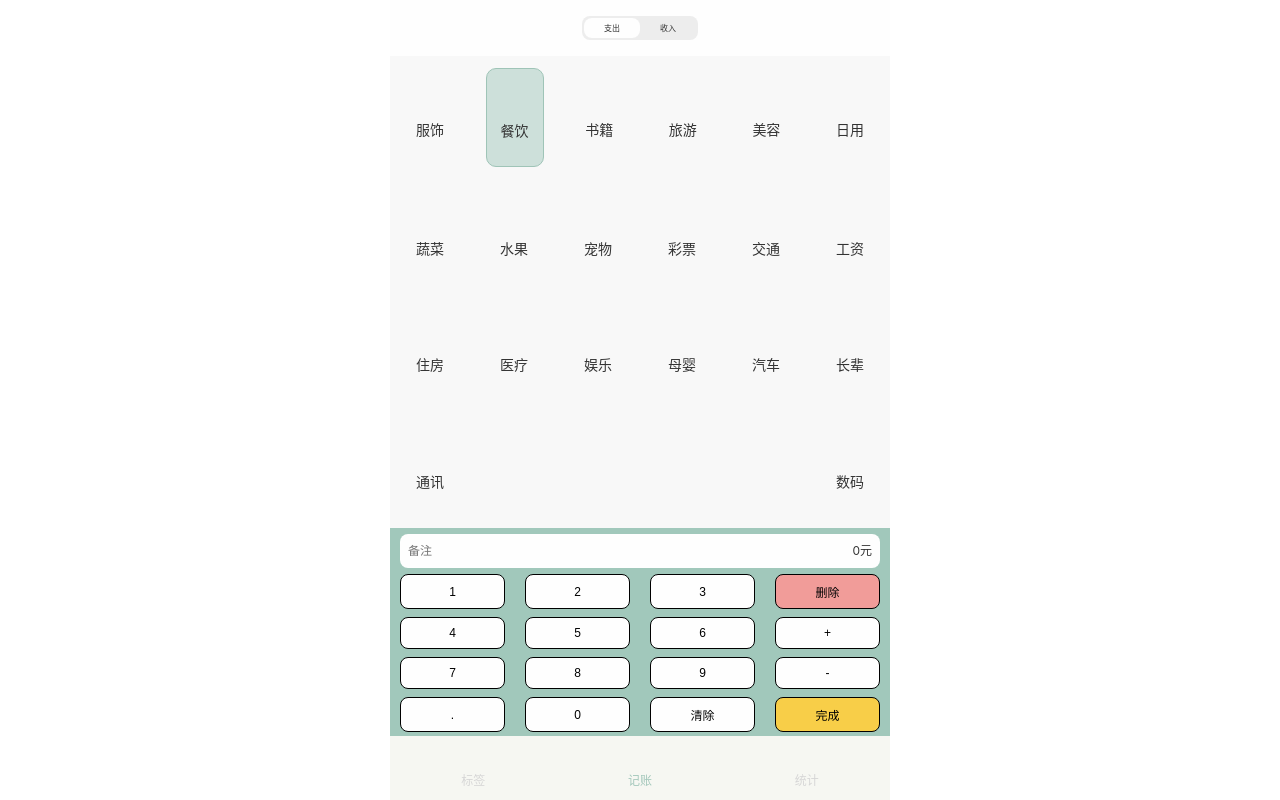
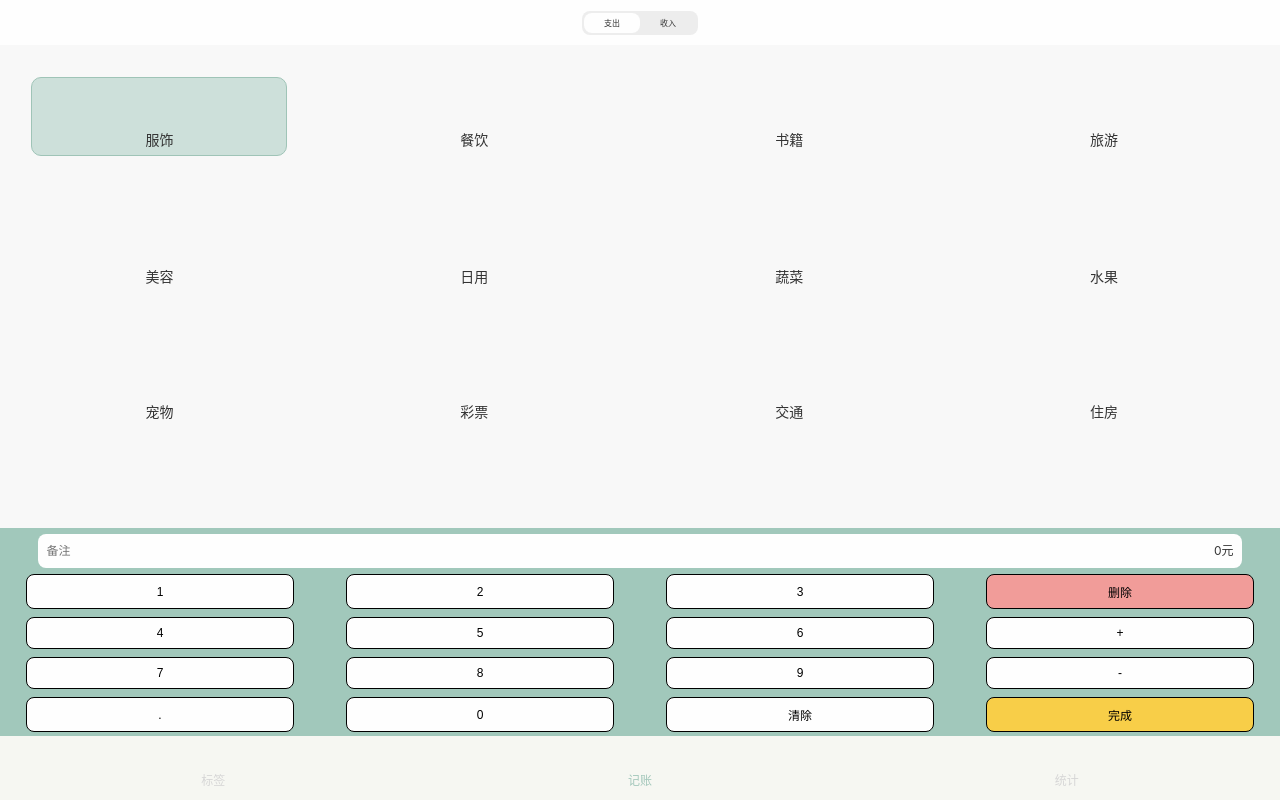
Before and after one commit to Amayw/tallybookblue, a Vue app: page /labels#/money in a window 1280 px wide. Built offline with nearby package versions, Linux system fonts and the light colour scheme.

Commit message:
隐藏滚动条，修复记录图标初始值bug,修复tags组件平均布局

```diff
--- a/src/App.vue
+++ b/src/App.vue
@@ -8,9 +8,23 @@
 @import "assets/style/reset.scss";
 @import "assets/style/helper.scss";
 
-
+/*::-webkit-scrollbar {*/
+/*  display: none;*/
+/*}*/
+html {
+  overflow: scroll;
+  overflow-x: hidden;
+}
+::-webkit-scrollbar {
+  width: 0px;  /* Remove scrollbar space */
+  background: transparent;  /* Optional: just make scrollbar invisible */
+}
+/* Optional: show position indicator in red */
+::-webkit-scrollbar-thumb {
+  background: #FF0000;
+}
 #app {
-  max-width: 500px;
+  /*max-width: 500px;*/
   margin: 0 auto;
   -webkit-font-smoothing: antialiased;
   -moz-osx-font-smoothing: grayscale;
--- a/src/components/money/Tags.vue
+++ b/src/components/money/Tags.vue
@@ -25,22 +25,26 @@
 </script>
 
 <style lang="scss" scoped>
-
+    /*.tagsWrapper{*/
+    /*    margin-left: 32px;*/
+    /*}*/
     .tags {
+        max-width: 100vw;
         overflow: auto;
         background: #f8f8f8;
         padding: 2px;
         display: flex;
         flex-direction: row;
         flex-wrap: wrap;
-        justify-content: space-between;
-        align-items: first;
+        /*justify-content: space-between;*/
+        align-items: center;
         > li {
+            width: 20vw;
             display: flex;
             flex-direction: column;
             align-items: center;
             padding: 5px;
-            margin: 10px;
+            margin: 2.3vw;
             max-height: 100px;
             > .icon {
                 width: 46px;
--- a/src/lib/idCreator.ts
+++ b/src/lib/idCreator.ts
@@ -1,4 +1,4 @@
-let id=parseInt(window.localStorage.getItem('maxId')||'19');
+let id=parseInt(window.localStorage.getItem('maxId')||'17');
 function createId(){
     id++;
     window.localStorage.setItem('maxId',id.toString());
--- a/src/main.ts
+++ b/src/main.ts
@@ -24,6 +24,6 @@ window.onload=function(){
     },0)
 }
 
-if(document.documentElement.clientWidth>500){
-    window.alert('建议使用手机打开页面，以保证浏览效果哦~')
-}
+// if(document.documentElement.clientWidth>500){
+//     window.alert('建议使用手机打开页面，以保证浏览效果哦~')
+// }
--- a/src/store/index.ts
+++ b/src/store/index.ts
@@ -15,15 +15,13 @@ const labelList = [
     {id: 8, icon: 'icon-pet1', name: '宠物'},
     {id: 9, icon: 'icon-lottery1', name: '彩票'},
     {id: 10, icon: 'icon-traffic5', name: '交通'},
-    {id: 11, icon: 'icon-wage2', name: '工资'},
-    {id: 12, icon: 'icon-home3', name: '住房'},
-    {id: 13, icon: 'icon-medical2', name: '医疗'},
-    {id: 14, icon: 'icon-fun2', name: '娱乐'},
-    {id: 15, icon: 'icon-baby2', name: '母婴'},
-    {id: 16, icon: 'icon-car2', name: '汽车'},
-    {id: 17, icon: 'icon-parent1', name: '长辈'},
-    {id: 18, icon: 'icon-communication4', name: '通讯'},
-    {id: 19, icon: 'icon-digital2', name: '数码'}
+    {id: 11, icon: 'icon-home3', name: '住房'},
+    {id: 12, icon: 'icon-medical2', name: '医疗'},
+    {id: 13, icon: 'icon-fun2', name: '娱乐'},
+    {id: 14, icon: 'icon-baby2', name: '母婴'},
+    {id: 15, icon: 'icon-car2', name: '汽车'},
+    {id: 16, icon: 'icon-communication4', name: '通讯'},
+    {id: 17, icon: 'icon-digital2', name: '数码'}
 ];
 
 type RootState = {
@@ -69,10 +67,9 @@ const store = new Vuex.Store({
             store.commit('saveLabel');
         },
         removeLabel(state,id: string){
+            if(state.tagsList.length>10){
                 const ids=state.consumptionList.filter(item=>item.selectedTagId===parseInt(id));
-            console.log(ids);
                 if(ids.length>0){
-                console.log('here');
                     window.alert('当前标签有消费记录，不能删除哦~')
                 }else{
                     console.log('there');
@@ -81,6 +78,10 @@ const store = new Vuex.Store({
                     store.commit('saveLabel');
                     console.log('成功');
                 }
+            }else{
+                window.alert('不要删好不啦，再删宝宝就小于10了呢');
+            }
+
         },
         saveLabel(state) {
             window.localStorage.setItem('label', JSON.stringify(state.tagsList));
--- a/src/views/EditLabel.vue
+++ b/src/views/EditLabel.vue
@@ -165,7 +165,7 @@
         display: flex;
         flex-direction: column;
         height: 100vh;
-
+        width: 100vw;
         > header {
             display: flex;
             justify-content: space-between;
--- a/src/views/Error404.vue
+++ b/src/views/Error404.vue
@@ -1,8 +1,9 @@
 <template>
-<div>
-    <div>您输入的页面不存在，请检查网址</div>
+<div class="wrapper">
+    <div>您输入的页面不存在</div>
+    <div>请检查网址</div>
     <div>
-        <router-link to="/money">点击返回首页</router-link>
+        <router-link class="back" to="/money">点击返回首页</router-link>
     </div>
 </div>
 </template>
@@ -14,5 +15,17 @@
 </script>
 
 <style lang="scss" scoped>
-
+    .wrapper{
+        margin-left: 50%;
+        margin-top: 50%;
+        transform: translate(-50%,-50%);
+        padding: 20px;
+        >div{
+            text-align: center;
+            .back{
+                color: #9fc4b7;
+                font-weight: 550;
+            }
+        }
+    }
 </style>
--- a/src/views/Labels.vue
+++ b/src/views/Labels.vue
@@ -96,25 +96,21 @@
             height: 86vh;
             flex-direction: column;
             overflow: auto;
-
+            /*width: 100vw;*/;
             > .link {
                 >.item{
                     display: flex;
                     padding: 10px 10px 10px 2px;
-                    width: 99vw;
                     align-items: center;
-
                     > .left {
                         width: 16vw;
                         display: flex;
                         justify-content: space-around;
-
                         .icon {
                             width: 36px;
                             height: 36px;
                         }
                     }
-
                     > .right {
                         flex-grow: 1;
                         display: flex;
--- a/src/views/Money.vue
+++ b/src/views/Money.vue
@@ -40,15 +40,13 @@
             this.$store.commit('fetchConsumption');
             //标签数据
             this.$store.commit('fetchLabel');
-
+            this.consumption.selectedTagId=this.tagsList[0].id;
         }
 
 
         addConsumption() {
             this.$store.commit('addConsumption', this.consumption);
-            console.log(this.consumption.money);
             if(this.consumption.money.split('.')[1]==='00'){
-                console.log(this.consumption.money);
                 window.alert('记账成功！' + this.consumption.notes + ' ' + this.consumption.money + '元');
             }else{
                 window.alert('记账成功！' + this.consumption.notes + ' ' + this.consumption.money + '元'+'(小数四舍五入精确到小数点后两位哦)');
```
Lines whose indentation alone changed are shown as unchanged.
